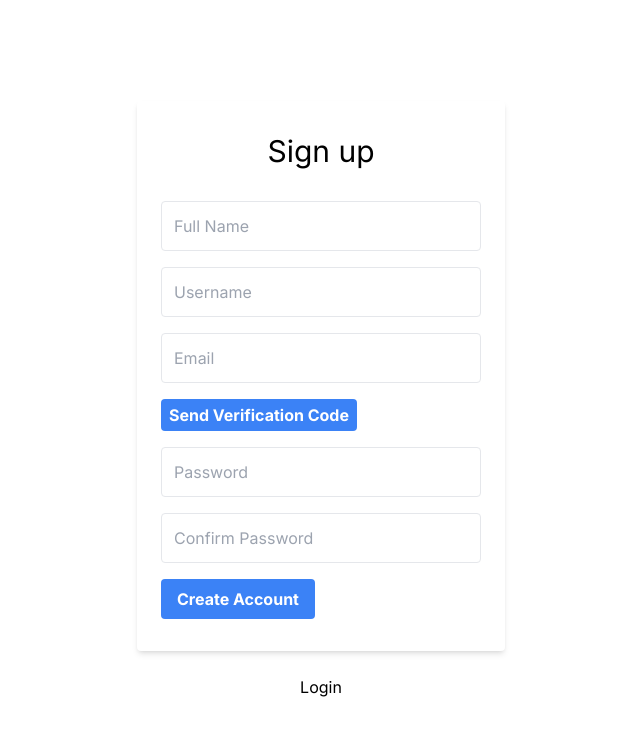
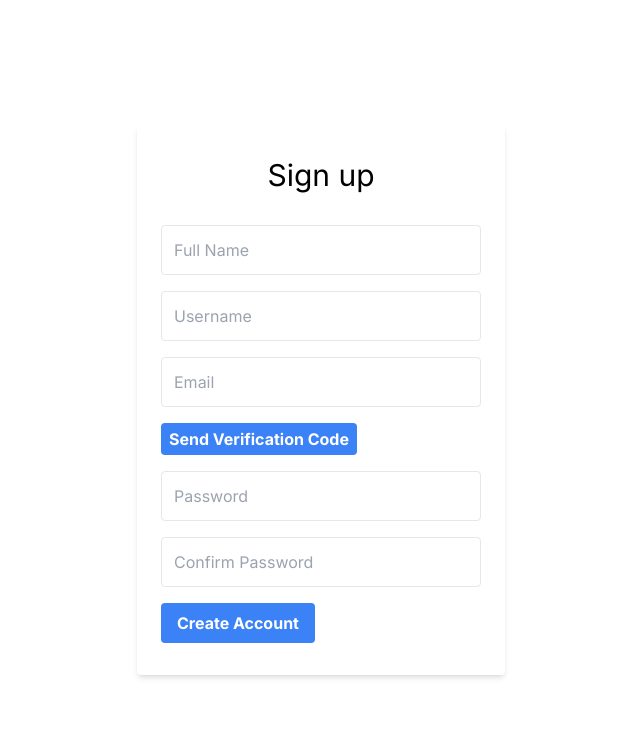
Before and after one commit to SlimskiTheWise/Band-Mate-Client, a Next.js app: page /users/signup in a window 1280 px wide. Shown: the top 736 px of the page, without its empty margins (319-959 px from the left). Built offline with nearby package versions, Linux system fonts and the light colour scheme; no server answers.

Commit message:
refactor: remove login button in signup page

```diff
--- a/app/users/signup/page.jsx
+++ b/app/users/signup/page.jsx
@@ -1,6 +1,5 @@
 'use client';
 import React, { useState } from 'react';
-import Link from 'next/link';
 import axios from '@/utils/api';
 import InputField from '@/components/input';
 import { useRouter } from 'next/navigation';
@@ -138,9 +137,6 @@ function Page() {
             Create Account
           </button>
         </div>
-        <div className='text-grey-dark mt-6'>
-          <Link href='/login'>Login</Link>
-        </div>
       </div>
     </div>
   );
```
